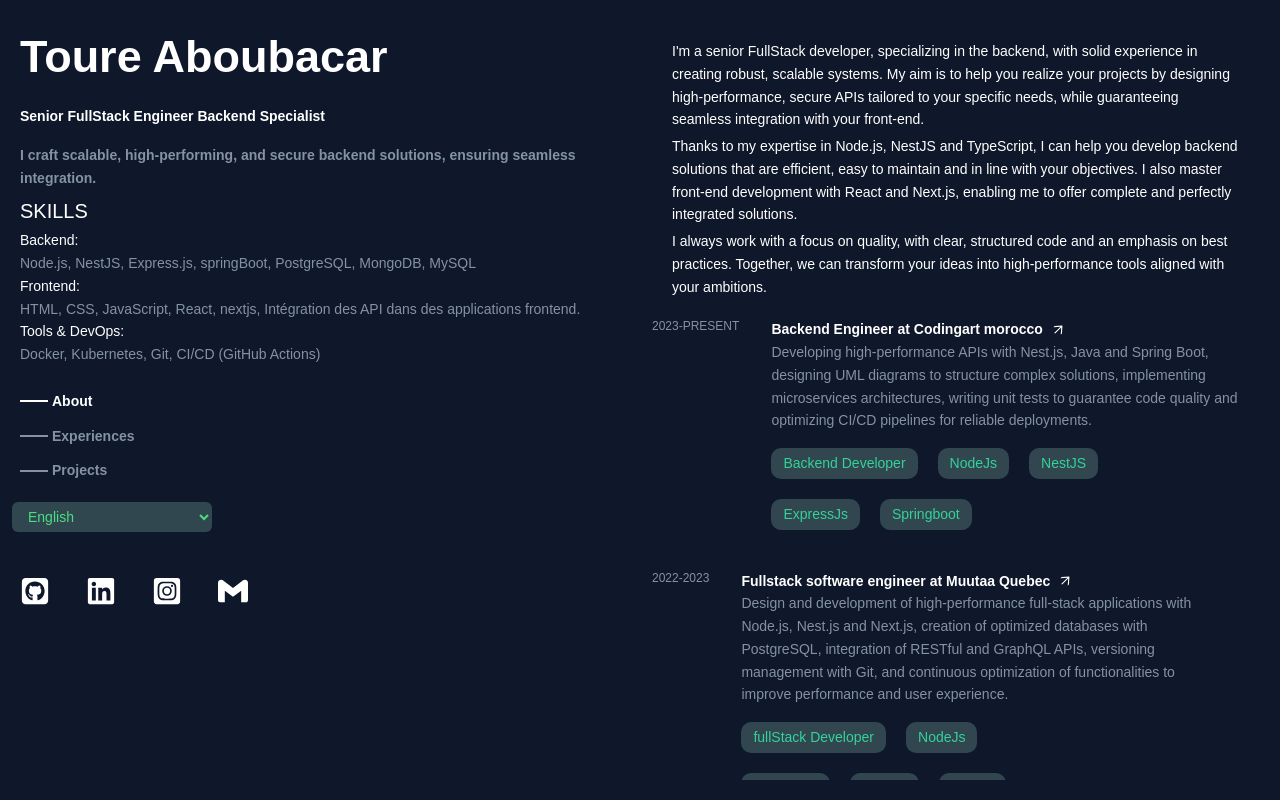
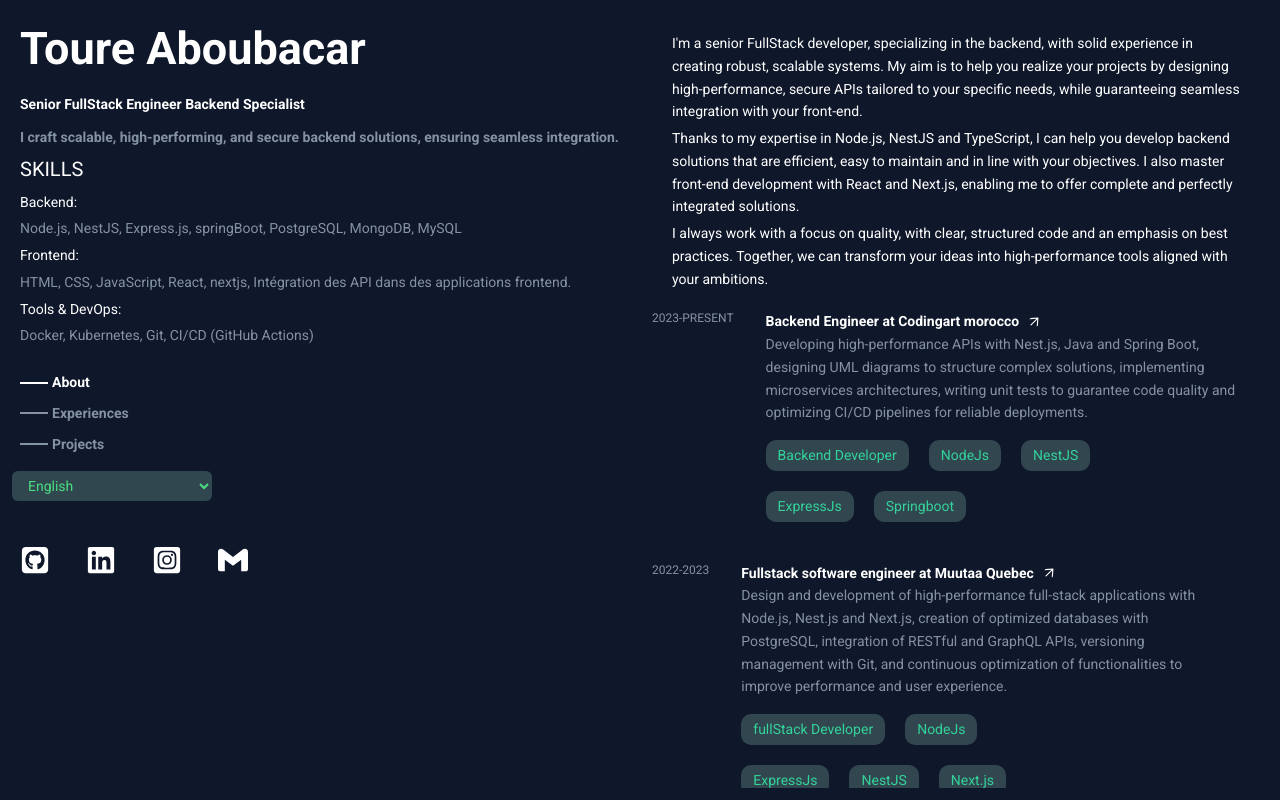
Before and after one commit to AbToureDev/MyResume, a Next.js app: page /en in a window 1280 px wide. Built offline with nearby package versions, Linux system fonts and the light colour scheme.

Commit message:
ajout de pagination dans les bord

```diff
--- a/src/app/[locale]/layout.tsx
+++ b/src/app/[locale]/layout.tsx
@@ -1,20 +1,24 @@
 import type { Metadata } from "next";
-import { Inter } from "next/font/google";
+import { Roboto } from "next/font/google";
 import "../globals.css";
 import {NextIntlClientProvider} from "next-intl";
 import {getMessages} from "next-intl/server";
 import {routing} from "@/i18n/routing";
 import {notFound} from "next/navigation";
 
-const inter = Inter({ subsets: ["latin"] });
+const roboto = Roboto({
+    weight: ['400', '700'],
+    style: ['normal', 'italic'],
+    subsets: ['latin'],
+    display: 'swap',
+});
 
 export const metadata: Metadata = {
   title: "My portfolio",
   description: "My portfolio",
 };
 
-export default async function RootLayout({
-                                           children, params: {locale}
+export default async function RootLayout({children, params: {locale}
                                          }: Readonly<{
   children: React.ReactNode;
   params: { locale: string };
@@ -28,7 +32,7 @@
 
   return (
       <html lang={locale} className='bg-blue'>
-      <body className={inter.className}>
+      <body className={roboto.className}>
       <NextIntlClientProvider messages={messages}>
         {children}
       </NextIntlClientProvider>
--- a/src/app/[locale]/page.tsx
+++ b/src/app/[locale]/page.tsx
@@ -4,7 +4,7 @@
 
 export default function Home() {
   return (
-    <main className="sm:flex gap-3 min-h-screen leading-relaxed lg:h-screen lg:overflow-hidden lg:items-center sm:flex-row p-5 text-sm text-white 2xl:text-lg font-sans">
+    <main className="sm:flex gap-3 min-h-screen leading-relaxed lg:h-screen lg:overflow-hidden lg:items-center sm:flex-row py-3 px-5 text-sm text-white 2xl:text-lg">
       <LeftSideBar/>
       <RightSideBar/>
     </main>
--- a/src/components/LeftSideBar.tsx
+++ b/src/components/LeftSideBar.tsx
@@ -18,7 +18,7 @@
         setActiveLink(label);
     };
     return (
-        <motion.div className=' relative shrink-0 sm:w-1/2 sm:flex sm:flex-col 2xl:gap-12 gap-4 h-full'
+        <motion.div className='relative shrink-0 sm:w-1/2 sm:flex sm:flex-col 2xl:gap-12 gap-4 h-full'
                     initial='hidden'
                     animate="show"
                     variants={cardVariants}
@@ -28,26 +28,26 @@
                     Toure Aboubacar
                 </h2>
 
-                <h2 className="font-bold py-3 ">{t('page.title')}</h2>
+                <h2 className="font-bold py-2 ">{t('page.title')}</h2>
 
-                <p className="font-bold text-gray py-1">
+                <p className="font-bold text-gray py-0.5">
                     {t('page.desc')}
                 </p>
 
                 <motion.section className='flex flex-col' variants={card}>
                     <h2 className="py-1 text-xl">{t("page.SKILLS")}</h2>
-                    <h2>Backend:</h2>
+                    <h2 className="py-1">Backend:</h2>
                     <p className="text-gray">Node.js, NestJS, Express.js, springBoot, PostgreSQL, MongoDB, MySQL</p>
-                    <h2>Frontend:</h2>
+                    <h2 className="py-1" >Frontend:</h2>
                     <p className="text-gray">HTML, CSS, JavaScript, React, nextjs, Intégration des API dans des
                         applications frontend.
                     </p>
-                    <h2>Tools & DevOps:</h2>
+                    <h2 className="py-1" >Tools & DevOps:</h2>
                     <p className="text-gray">Docker, Kubernetes, Git, CI/CD (GitHub Actions)</p>
                 </motion.section>
             </motion.section>
 
-            <section className="flex flex-col w-[150px] gap-3 py-2">
+            <section className="flex flex-col w-[150px] gap-2 py-2">
                 {navLink?.map((nav) => (
                     <motion.div className="hidden sm:flex group sm:flex-col" key={nav.label} variants={card}>
                         <div
```
